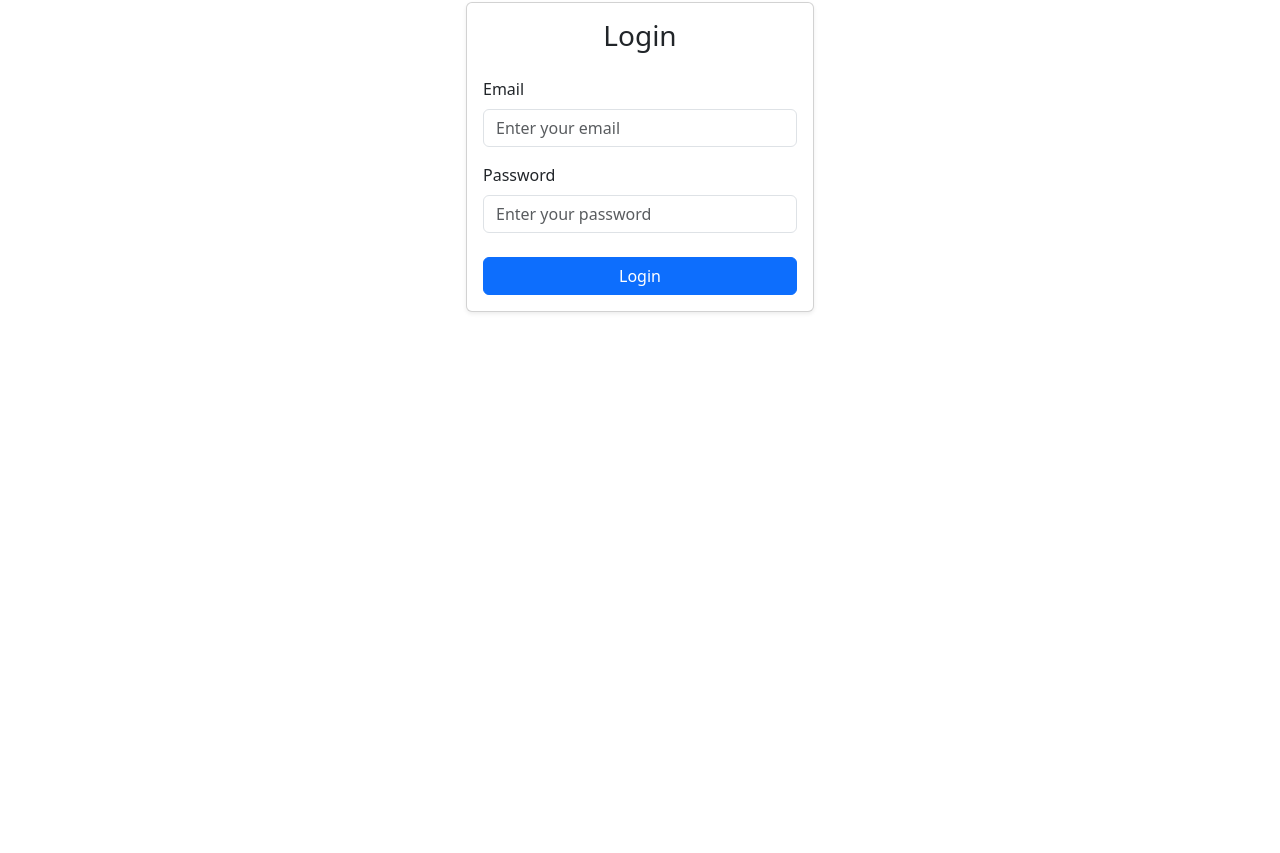
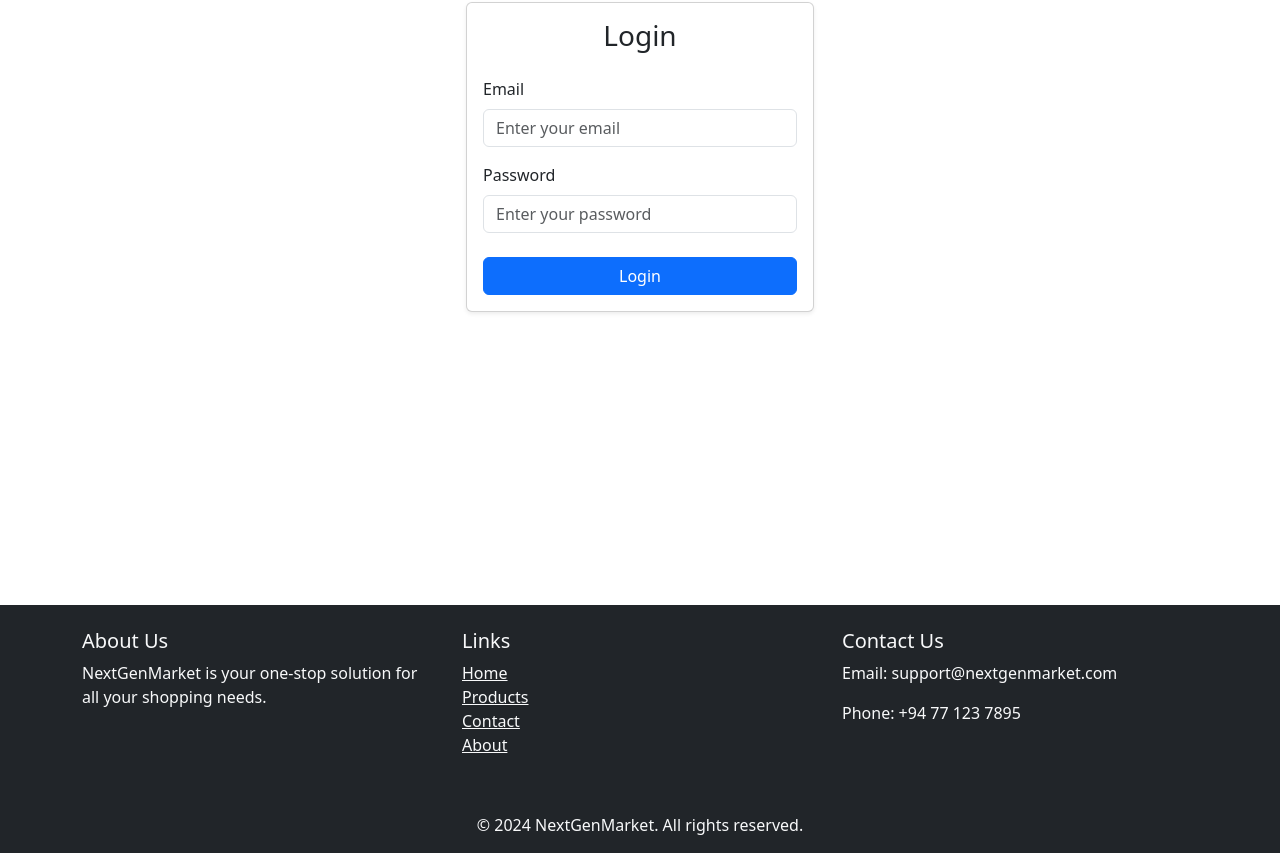
Before and after one commit to OmeshSachethana/EAD-Web, a React (Create React App) app in the folder frontend/: page /login in a window 1280 px wide. Shown: the part 365-1218 px from the top of the page. Before the commit the page ends 922 px from the top, so only its background shows below. Built offline with nearby package versions, Linux system fonts and the light colour scheme.

Commit message:
added footer

```diff
--- a/frontend/src/App.js
+++ b/frontend/src/App.js
@@ -17,6 +17,7 @@ import AdminProductList from "./components/Admin/AdminProductList";
 import CustomersTable from "./components/Customer/CustomersTable";
 import ViewProductsPage from "./pages/Products/ViewProductsPage";
 import AdminOrderListing from "./pages/Orders/AdminOrderListing";
+import Footer from "./components/Footer";
 
 const App = () => {
   const { token } = useSelector((state) => state.auth); // Get the authentication token
@@ -135,7 +136,7 @@ const App = () => {
 
 
       </Routes>
-
+      <Footer />
     </div>
   );
 };
--- a/frontend/src/components/Footer.js
+++ b/frontend/src/components/Footer.js
@@ -0,0 +1,56 @@
+// src/components/Footer.js
+import React from "react";
+import { Container, Row, Col } from "react-bootstrap";
+import { Link } from "react-router-dom";
+
+const Footer = () => {
+  return (
+    <footer className="bg-dark text-light mt-5">
+      <Container>
+        <Row className="py-4">
+          <Col md={4} className="mb-3">
+            <h5>About Us</h5>
+            <p>NextGenMarket is your one-stop solution for all your shopping needs.</p>
+          </Col>
+          <Col md={4} className="mb-3">
+            <h5>Links</h5>
+            <ul className="list-unstyled">
+              <li>
+                <Link to="/" className="text-light">
+                  Home
+                </Link>
+              </li>
+              <li>
+                <Link to="/products" className="text-light">
+                  Products
+                </Link>
+              </li>
+              <li>
+                <Link to="/contact" className="text-light">
+                  Contact
+                </Link>
+              </li>
+              <li>
+                <Link to="/about" className="text-light">
+                  About
+                </Link>
+              </li>
+            </ul>
+          </Col>
+          <Col md={4} className="mb-3">
+            <h5>Contact Us</h5>
+            <p>Email: support@nextgenmarket.com</p>
+            <p>Phone: +94 77 123 7895</p>
+          </Col>
+        </Row>
+        <Row>
+          <Col className="text-center">
+            <p>&copy; {new Date().getFullYear()} NextGenMarket. All rights reserved.</p>
+          </Col>
+        </Row>
+      </Container>
+    </footer>
+  );
+};
+
+export default Footer;
```
